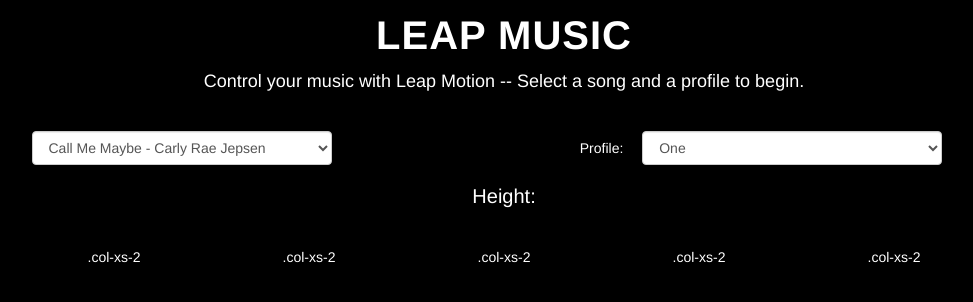
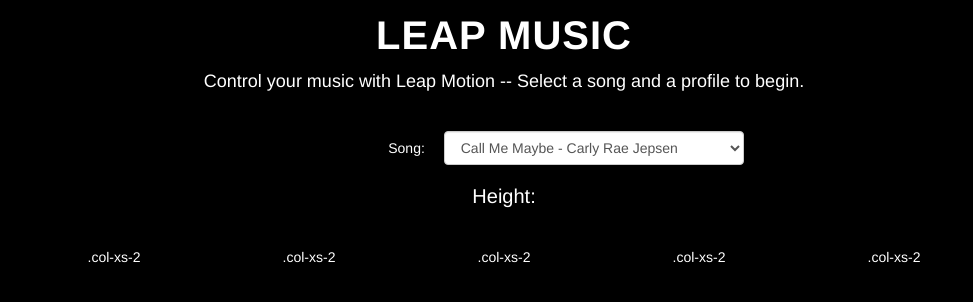
Before and after one commit to mitchellgu/Falangafone, a Flask app: page / in a window 1280 px wide. Shown: the top 302 px of the page, without its empty margins (136-1109 px from the left). Run offline with Flask 2, Linux system fonts and the light colour scheme; parts of the project's set-up code (start-up, migrations or seed data) failed here and were passed over; some libraries are stand-ins or nearby versions.

Commit message:
removed profile

```diff
--- a/templates/index.html
+++ b/templates/index.html
@@ -20,22 +20,13 @@
                   </div>
               </div>
               <div class="row row-centered">
-                  <div class="form-group col-lg-2 col-lg-offset-1">
+                  Song: <div class="form-group col-lg-2 col-centered">
                     <select class="form-control">
                         <option value="callmemaybe">Call Me Maybe - Carly Rae Jepsen</option>
                         <option value="maps">Maps - Maroon 5</option>
                         <option value="trolololol">Trololo - Eduard Khil</option>
                         <option value="furelise">Für Elise - Ludwig van Beethoven</option>
                         <option value="supermassiveblackhole">Supermassive Black Hole - Muse</option>
-                    </select>
-                  </div>
-                  Profile: <div class="form-group col-lg-1 col-centered">
-                    <select class="form-control">
-                        <option value="one">One</option>
-                        <option value="two">Two</option>
-                        <option value="three">Three</option>
-                        <option value="four">Four</option>
-                        <option value="five">Five</option>
                     </select>
                   </div>
               </div>
```
Also changed, not shown: 3 other files.
